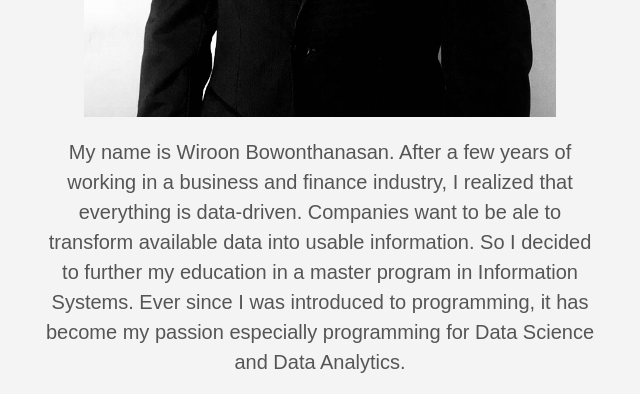
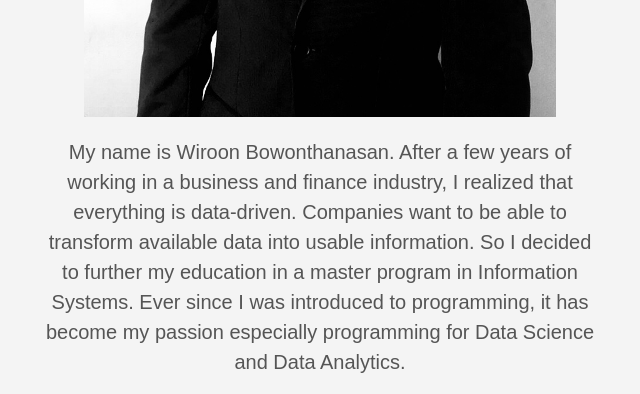
Before and after one commit to WiroonB/Wiroon_Website, a plain HTML site: page about/index.html in a window 1280 px wide. Shown: the part 1140-1534 px from the top of the page, 320-960 px from the left. Drawn offline with Linux system fonts and the light colour scheme.

Commit message:
Update index.html

```diff
--- a/about/index.html
+++ b/about/index.html
@@ -145,7 +145,7 @@
     <section class="cf ph3 ph5-l pv3 pv4-l f4 tc-l center measure-wide lh-copy mid-gray"><figure><img src="https://wiroonb.github.io/Wiroon_Website/images/Portrait.jpeg"/>
 </figure>
 
-<p>My name is Wiroon Bowonthanasan. After a few years of working in a business and finance industry, I realized that everything is data-driven. Companies want to be ale to transform available data into usable information. So I decided to further my education in a master program in Information Systems. Ever since I was introduced to programming, it has become my passion especially programming for Data Science and Data Analytics.</p>
+<p>My name is Wiroon Bowonthanasan. After a few years of working in a business and finance industry, I realized that everything is data-driven. Companies want to be able to transform available data into usable information. So I decided to further my education in a master program in Information Systems. Ever since I was introduced to programming, it has become my passion especially programming for Data Science and Data Analytics.</p>
 <p>Now I focus on programming on different types of projects and also conducting analysis on topics that interest me in the hope of transitioning and pursuing my career in the field.</p>
 </section>
     <section class="flex-ns flex-wrap justify-around mt5">
```
